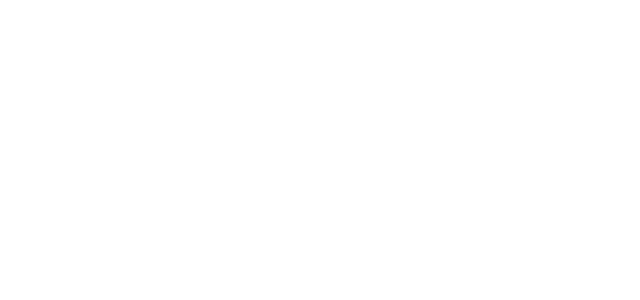
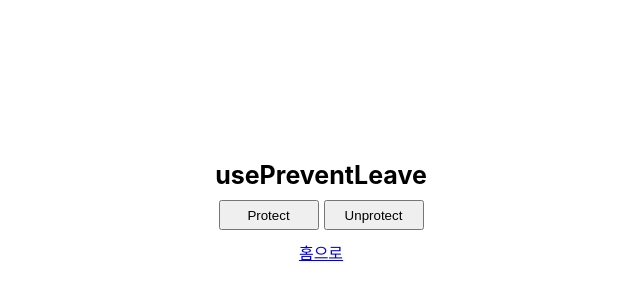
Before and after one commit to outclassstudio/custom-hooks, a React (Create React App) app: page /usepreventleave in a window 1280 px wide. Before the commit this address had no page. Shown: the part 188-488 px from the top of the page, without its empty margins (319-959 px from the left). Built offline with nearby package versions, Linux system fonts and the light colour scheme.

Commit message:
Feat: useConfirm, usePreventLeave

```diff
--- a/src/App.tsx
+++ b/src/App.tsx
@@ -1,7 +1,9 @@
 import { BrowserRouter, Routes, Route } from 'react-router-dom';
 import Main from './pages/main';
 import UseClickPage from './pages/useClickPage';
+import UseConfirmPage from './pages/useConfirmPage';
 import UseInputPage from './pages/useInputPage';
+import UsePreventLeavePage from './pages/usePreventLeavePage';
 import UseTabsPage from './pages/useTabsPage';
 import UseTitlePage from './pages/useTitlePage';
 
@@ -14,6 +16,8 @@ function App() {
         <Route path="/usetabs" element={<UseTabsPage/>}/>
         <Route path="/usetitle" element={<UseTitlePage/>}/>
         <Route path="/useclick" element={<UseClickPage/>}/>
+        <Route path="/useconfirm" element={<UseConfirmPage/>}/>
+        <Route path="/usepreventleave" element={<UsePreventLeavePage/>}/>
       </Routes>
     </BrowserRouter>
   );
--- /dev/null
+++ b/src/hooks/useConfirm.tsx
@@ -0,0 +1,13 @@
+type Confirm = () => void
+type Cancel = () => void
+
+export const useConfirm = (message = "", onConfirm:Confirm, onCancel:Cancel) => {
+  const confirmAction = () => {
+    if(window.confirm(message)) {
+      onConfirm()
+    } else {
+      onCancel()
+    }
+  }
+  return confirmAction
+}
--- /dev/null
+++ b/src/hooks/usePreventLeave.tsx
@@ -0,0 +1,10 @@
+export const usePreventLeave = () => {
+  const listener = (e:any) => {
+    e.preventDefault()
+    e.returnValue = ""
+  }
+  const enablePrevent = () => window.addEventListener("beforeunload", listener)
+  const disablePrevent = () => window.removeEventListener("beforeunload", listener)
+
+  return { enablePrevent, disablePrevent }
+}
--- a/src/pages/main.tsx
+++ b/src/pages/main.tsx
@@ -14,6 +14,8 @@ const Main = () => {
       <HookBtn onClick={() => navigate("/usetabs")}>useTabs</HookBtn>
       <HookBtn onClick={() => navigate("/usetitle")}>useTitle</HookBtn>
       <HookBtn onClick={() => navigate("/useclick")}>useClick</HookBtn>
+      <HookBtn onClick={() => navigate("/useconfirm")}>useConfirm</HookBtn>
+      <HookBtn onClick={() => navigate("/usepreventleave")}>usePreventLeave</HookBtn>
     </MainContainer>
   )
 }
--- /dev/null
+++ b/src/pages/useConfirmPage.tsx
@@ -0,0 +1,25 @@
+import { Link } from "react-router-dom"
+import styled from "styled-components"
+import { useConfirm } from "../hooks/useConfirm"
+import { FlexColumnDivCentered, Title } from "../style/utility.style"
+
+const UseConfirmPage = () => {
+  const deleteWorld = () => console.log("delete world")
+  const abort = () => console.log("Aborted")
+  const confirmDelete = useConfirm("Are you sure", deleteWorld, abort)
+
+  return (
+  <UseConfirmContainer>
+    <Title>useConfirm</Title>
+    <button onClick={confirmDelete}>Delete the world</button>
+    <Link to="/">홈으로</Link>
+  </UseConfirmContainer>
+  )
+}
+
+export default UseConfirmPage
+
+const UseConfirmContainer = styled(FlexColumnDivCentered)`
+  gap: 10px;
+  height: 100vh;
+`
--- /dev/null
+++ b/src/pages/usePreventLeavePage.tsx
@@ -0,0 +1,28 @@
+import { Link } from "react-router-dom"
+import styled from "styled-components"
+import { usePreventLeave } from "../hooks/usePreventLeave"
+import { FlexColumnDivCentered, FlexDivCentered, NormalBtn, Title } from "../style/utility.style"
+
+const UsePreventLeavePage = () => {
+  const { enablePrevent, disablePrevent } = usePreventLeave()
+  return (
+    <UsePreventLeaveContainer>
+      <Title>usePreventLeave</Title>
+      <BtnWrapper>
+        <NormalBtn onClick={ enablePrevent }>Protect</NormalBtn>
+        <NormalBtn onClick={ disablePrevent }>Unprotect</NormalBtn>
+      </BtnWrapper>
+      <Link to="/">홈으로</Link>
+    </UsePreventLeaveContainer>
+  )
+}
+
+export default UsePreventLeavePage
+
+const UsePreventLeaveContainer = styled(FlexColumnDivCentered)`
+  height: 100vh;
+  gap: 10px;
+`
+const BtnWrapper = styled(FlexDivCentered)`
+  gap: 5px
+`
--- a/src/style/utility.style.ts
+++ b/src/style/utility.style.ts
@@ -22,3 +22,7 @@ export const Title = styled.div`
   font-size: 25px;
   font-weight: 700;
 `
+export const NormalBtn = styled.button`
+  width: 100px;
+  height: 30px;
+`
```
